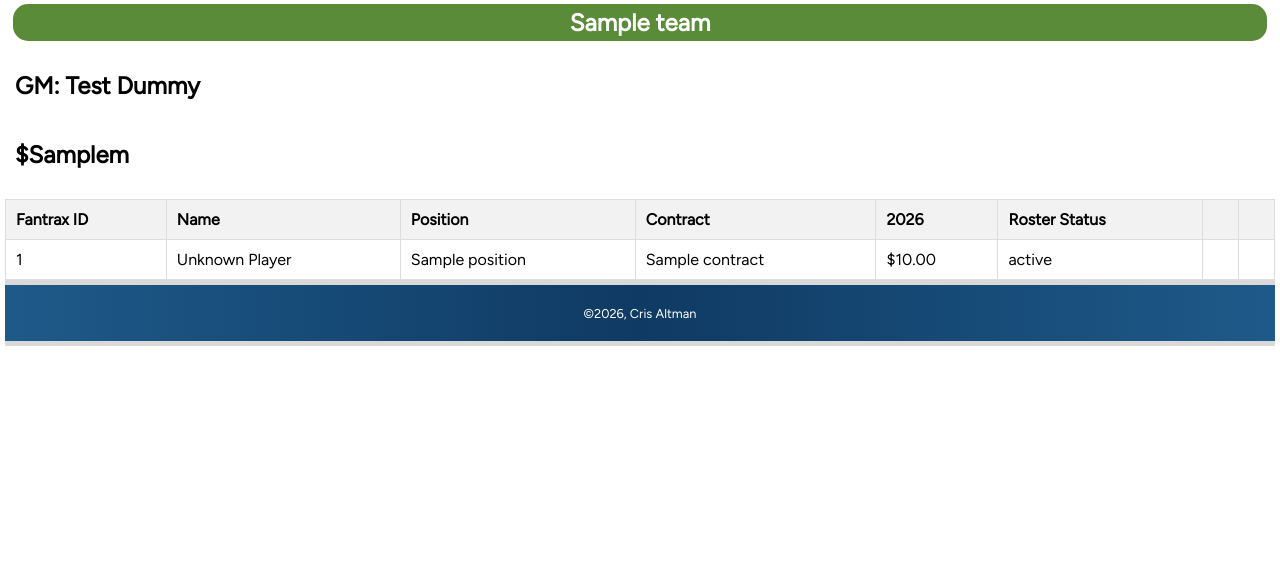
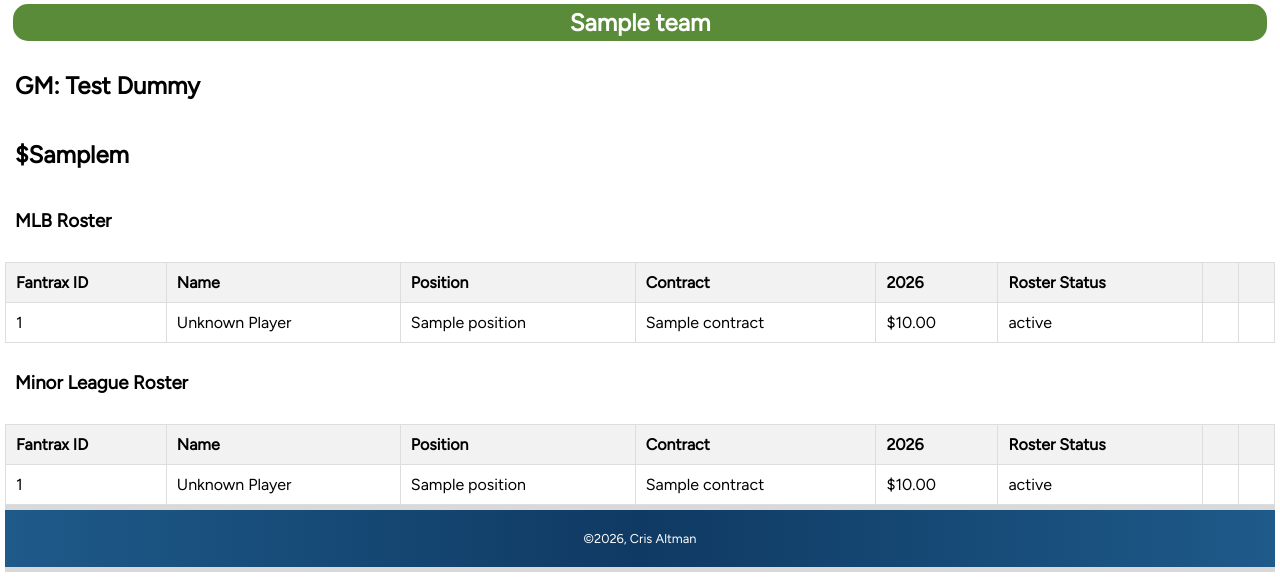
Before and after one commit to ldsjayhawk/frontoffice, a Node project: template views/rosters/teamRoster.ejs in a window 1280 px wide. Shown: the part 307-884 px from the top of the page. Before the commit the page ends 653 px from the top, so only its background shows below. Run offline with Node 20 templates, Linux system fonts and the light colour scheme; the template is opened without the code that fills it: most values are stand-ins (such as "Sample title", 1, 10 or a date in 2020); some libraries are stand-ins or nearby versions.

Commit message:
roster sort applied

```diff
--- a/views/rosters/teamRoster.ejs
+++ b/views/rosters/teamRoster.ejs
@@ -12,7 +12,7 @@
             <h2>
                 <%= `$${team.salaryCap}m`%>
             </h2>
-
+            <h3>MLB Roster</h3>
             <table class="rosterTable">
                 <tr>
                     <th>Fantrax ID</th>
@@ -24,10 +24,36 @@
                     <th></th>
                     <th></th>
                 </tr>
-                <% team.rosterItems.forEach((item) => { %>
+                <% mlbPlayers.forEach((item) => { %>
                     <tr>
                         <td><%= item.id %></td>
-                        <% const player = players[item.id]; %>
+                        <!-- <% const player = players[item.id]; %> -->
+                        <td><%= player?.name || 'Unknown Player' %></td>
+                        <td><%= item.position %></td>
+                        <td><%= item.contract.name %></td>
+                        <td><%= new Intl.NumberFormat('en-US', { style: 'currency', currency: 'USD' }).format(item.salary) %></td>
+                        <td><%= item.status %></td>
+                        <td></td>
+                        <td></td>
+                    </tr>
+                    <% }); %>
+                </table>
+                <h3>Minor League Roster</h3>
+                <table class="rosterTable">
+                <tr>
+                    <th>Fantrax ID</th>
+                    <th>Name</th>
+                    <th>Position</th>
+                    <th>Contract</th>
+                    <th>2026</th>
+                    <th>Roster Status</th>
+                    <th></th>
+                    <th></th>
+                </tr>
+                <% minorPlayers.forEach((item) => { %>
+                    <tr>
+                        <td><%= item.id %></td>
+                        <!-- <% const player = players[item.id]; %> -->
                         <td><%= player?.name || 'Unknown Player' %></td>
                         <td><%= item.position %></td>
                         <td><%= item.contract.name %></td>
```
Also changed, not shown: controllers/rosters.js (+13 -1 lines).
